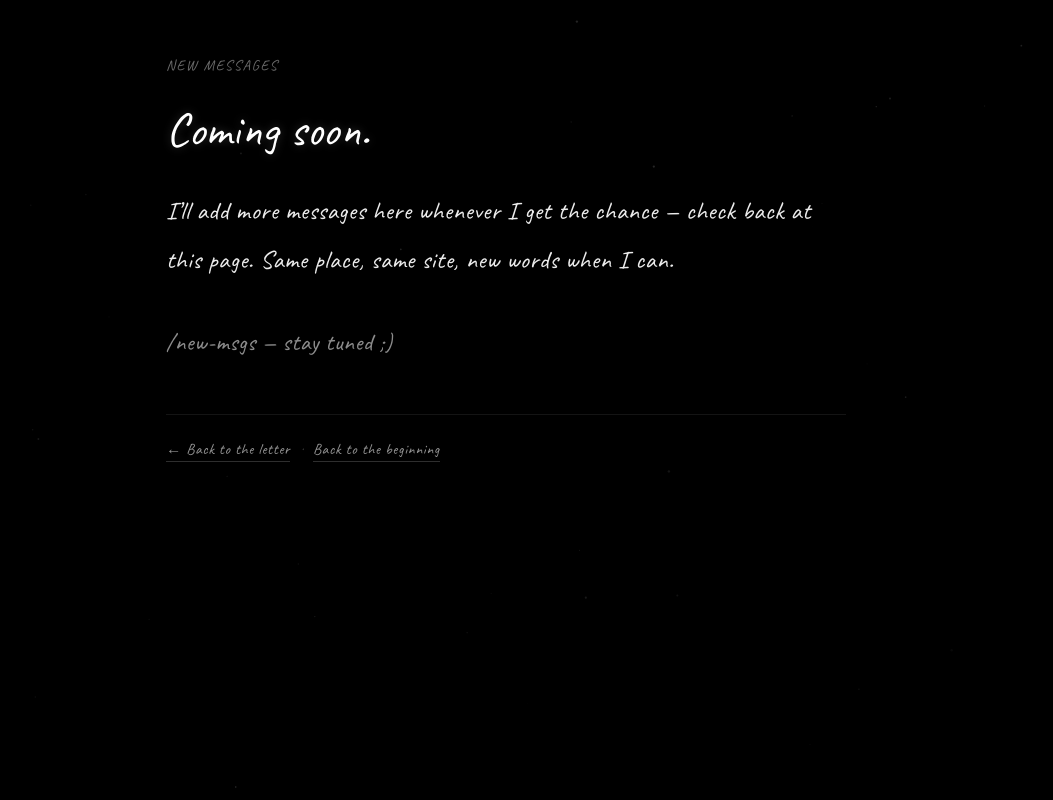
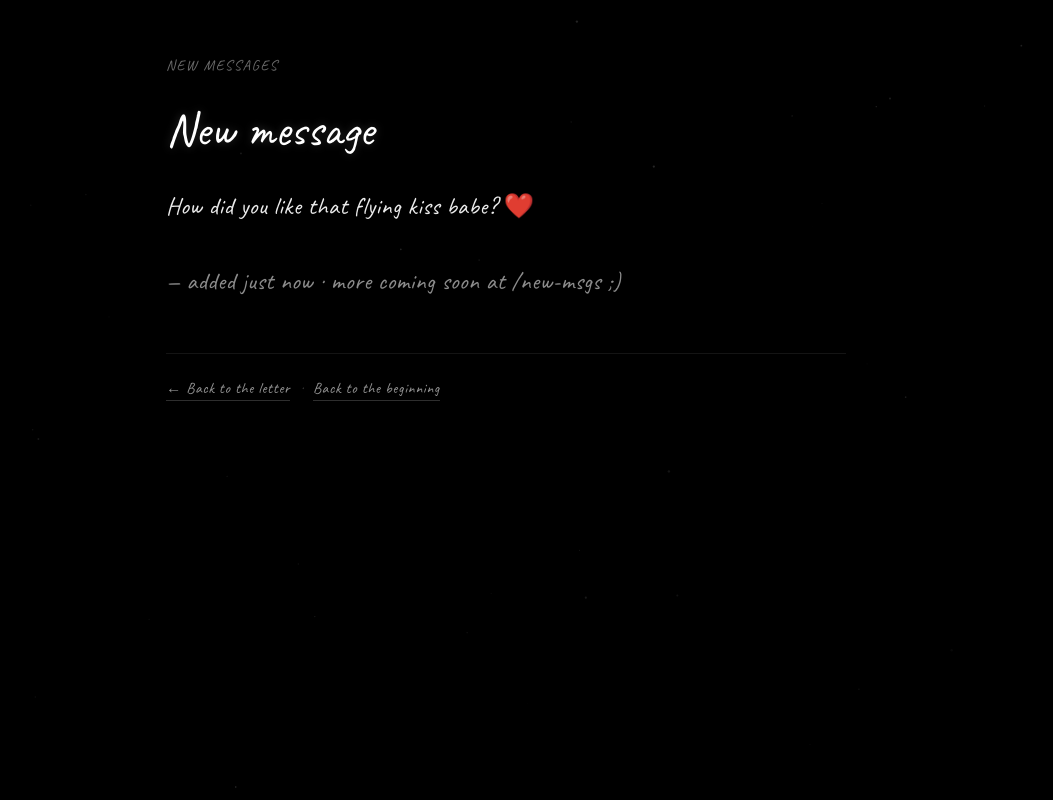
Before and after one commit to VoidX3D/ImSorry, a React (Vite) app: page /new-msgs in a window 1280 px wide. Shown: the whole page, without its empty margins (134-1187 px from the left). Built offline with nearby package versions, Linux system fonts and the light colour scheme.

Commit message:
feat: add new message to /new-msgs — flying kiss ❤️

```diff
--- a/src/pages/NewMsgs.jsx
+++ b/src/pages/NewMsgs.jsx
@@ -8,14 +8,15 @@ export default function NewMsgs() {
       <ParticleBackground subtle />
       <article className="full-letter-inner">
         <p className="letter-kicker">New messages</p>
-        <h1 className="letter-title">Coming soon.</h1>
+        <h1 className="letter-title">New message</h1>
 
         <div className="letter-body">
-          <p>
-            I’ll add more messages here whenever I get the chance — check back at this page.
-            Same place, same site, new words when I can.
+          <p style={{ fontSize: "1.52rem", lineHeight: 1.6 }}>
+            How did you like that flying kiss babe? ❤️
           </p>
-          <p className="letter-muted">/new-msgs — stay tuned ;)</p>
+          <p className="letter-muted" style={{ marginTop: 18 }}>
+            — added just now · more coming soon at /new-msgs ;)
+          </p>
         </div>
 
         <nav className="letter-nav" aria-label="New messages navigation">
```
